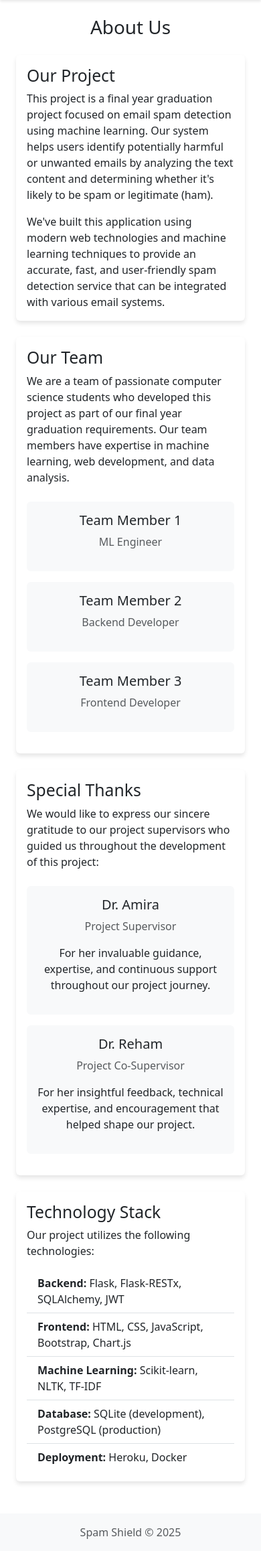
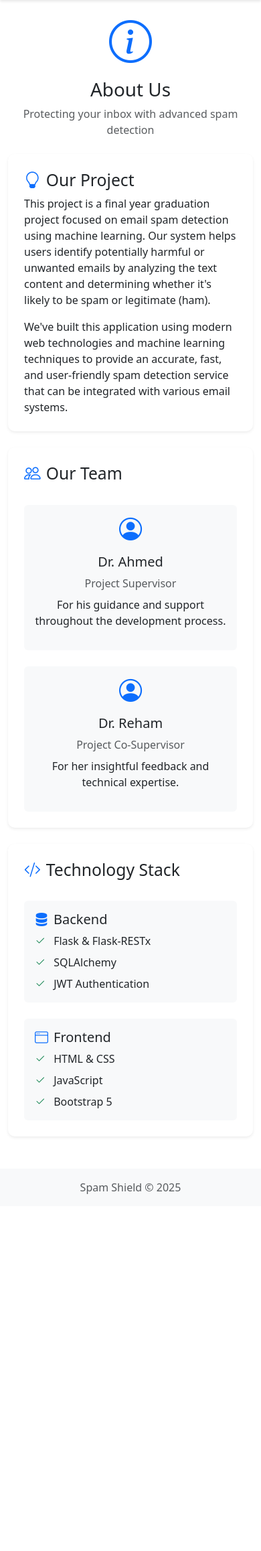
Before and after one commit to loka1/Spam-Shield, a Flask app: page /about in a window 390 px wide. Shown: the part 69-2385 px from the top of the page at 67% size. After the commit the page ends 1852 px from the top, so only its background shows below. Run offline with Flask 3, Linux system fonts and the light colour scheme.

Commit message:
Enhance About and Check pages with refined UI, icons, and responsive design

```diff
--- a/static/css/style.css
+++ b/static/css/style.css
@@ -273,3 +273,62 @@ a.text-primary {
 a.text-primary:hover {
     text-decoration: underline;
 }
+
+/* Check page specific styles */
+textarea.form-control-lg {
+    min-height: 200px;
+}
+
+.progress {
+    border-radius: 10px;
+    background-color: #e9ecef;
+}
+
+.modal-content {
+    border: none;
+    border-radius: 15px;
+}
+
+.modal-header, .modal-footer {
+    background-color: transparent;
+}
+
+/* About page specific styles */
+.team-member {
+    transition: transform 0.3s ease;
+}
+
+.team-member:hover {
+    transform: translateY(-5px);
+}
+
+.tech-stack {
+    height: 100%;
+    transition: transform 0.3s ease;
+}
+
+.tech-stack:hover {
+    transform: translateY(-5px);
+}
+
+.tech-stack ul li {
+    margin-bottom: 0.5rem;
+}
+
+.tech-stack ul li:last-child {
+    margin-bottom: 0;
+}
+
+.tech-stack i.bi-check2 {
+    margin-right: 0.5rem;
+}
+
+/* Common hover effects */
+.card {
+    transition: transform 0.3s ease, box-shadow 0.3s ease;
+}
+
+.card:hover {
+    transform: translateY(-5px);
+    box-shadow: 0 0.5rem 1rem rgba(0, 0, 0, 0.15);
+}
--- a/templates/about.html
+++ b/templates/about.html
@@ -3,14 +3,20 @@
 {% block title %}About Us{% endblock %}
 
 {% block content %}
-<div class="container">
-    <div class="row">
+<div class="row justify-content-center">
     <div class="col-lg-8 mx-auto">
-            <h1 class="text-center mb-4">About Us</h1>
+        <div class="text-center mb-4">
+            <i class="bi bi-info-circle display-1 text-primary"></i>
+            <h1 class="mt-3">About Us</h1>
+            <p class="text-muted">Protecting your inbox with advanced spam detection</p>
+        </div>
 
-            <div class="card mb-4">
-                <div class="card-body">
-                    <h2 class="card-title">Our Project</h2>
+        <div class="card shadow-sm mb-4">
+            <div class="card-body p-4">
+                <h2 class="card-title d-flex align-items-center">
+                    <i class="bi bi-lightbulb text-primary me-2"></i>
+                    Our Project
+                </h2>
                 <p class="card-text">
                     This project is a final year graduation project focused on email spam detection using machine learning.
                     Our system helps users identify potentially harmful or unwanted emails by analyzing the text content
@@ -23,77 +29,67 @@
             </div>
         </div>
 
-            <div class="card mb-4">
-                <div class="card-body">
-                    <h2 class="card-title">Our Team</h2>
-                    <p class="card-text">
-                        We are a team of passionate computer science students who developed this project as part of our
-                        final year graduation requirements. Our team members have expertise in machine learning, web development,
-                        and data analysis.
-                    </p>
-                    <div class="row mt-4">
-                        <div class="col-md-4 text-center mb-3">
-                            <div class="bg-light p-3 rounded">
-                                <h5>Team Member 1</h5>
-                                <p class="text-muted">ML Engineer</p>
+        <div class="card shadow-sm mb-4">
+            <div class="card-body p-4">
+                <h2 class="card-title d-flex align-items-center">
+                    <i class="bi bi-people text-primary me-2"></i>
+                    Our Team
+                </h2>
+                <div class="row g-4 mt-2">
+                    <div class="col-md-6">
+                        <div class="team-member text-center p-3 rounded bg-light">
+                            <i class="bi bi-person-circle display-4 text-primary"></i>
+                            <h5 class="mt-3">Dr. Ahmed</h5>
+                            <p class="text-muted mb-2">Project Supervisor</p>
+                            <p>For his guidance and support throughout the development process.</p>
                         </div>
                     </div>
-                        <div class="col-md-4 text-center mb-3">
-                            <div class="bg-light p-3 rounded">
-                                <h5>Team Member 2</h5>
-                                <p class="text-muted">Backend Developer</p>
-                            </div>
-                        </div>
-                        <div class="col-md-4 text-center mb-3">
-                            <div class="bg-light p-3 rounded">
-                                <h5>Team Member 3</h5>
-                                <p class="text-muted">Frontend Developer</p>
+                    <div class="col-md-6">
+                        <div class="team-member text-center p-3 rounded bg-light">
+                            <i class="bi bi-person-circle display-4 text-primary"></i>
+                            <h5 class="mt-3">Dr. Reham</h5>
+                            <p class="text-muted mb-2">Project Co-Supervisor</p>
+                            <p>For her insightful feedback and technical expertise.</p>
                         </div>
                     </div>
                 </div>
             </div>
         </div>
 
-            <div class="card mb-4">
-                <div class="card-body">
-                    <h2 class="card-title">Special Thanks</h2>
-                    <p class="card-text">
-                        We would like to express our sincere gratitude to our project supervisors who guided us throughout
-                        the development of this project:
-                    </p>
-                    <div class="row mt-4">
-                        <div class="col-md-6 text-center mb-3">
-                            <div class="bg-light p-3 rounded">
-                                <h5>Dr. Amira</h5>
-                                <p class="text-muted">Project Supervisor</p>
-                                <p>For her invaluable guidance, expertise, and continuous support throughout our project journey.</p>
+        <div class="card shadow-sm">
+            <div class="card-body p-4">
+                <h2 class="card-title d-flex align-items-center">
+                    <i class="bi bi-code-slash text-primary me-2"></i>
+                    Technology Stack
+                </h2>
+                <div class="row g-4 mt-2">
+                    <div class="col-md-6">
+                        <div class="tech-stack p-3 rounded bg-light">
+                            <h5 class="d-flex align-items-center">
+                                <i class="bi bi-server text-primary me-2"></i> Backend
+                            </h5>
+                            <ul class="list-unstyled mb-0">
+                                <li><i class="bi bi-check2 text-success"></i> Flask & Flask-RESTx</li>
+                                <li><i class="bi bi-check2 text-success"></i> SQLAlchemy</li>
+                                <li><i class="bi bi-check2 text-success"></i> JWT Authentication</li>
+                            </ul>
                         </div>
                     </div>
-                        <div class="col-md-6 text-center mb-3">
-                            <div class="bg-light p-3 rounded">
-                                <h5>Dr. Reham</h5>
-                                <p class="text-muted">Project Co-Supervisor</p>
-                                <p>For her insightful feedback, technical expertise, and encouragement that helped shape our project.</p>
-                            </div>
-                        </div>
-                    </div>
-                </div>
-            </div>
-
-            <div class="card">
-                <div class="card-body">
-                    <h2 class="card-title">Technology Stack</h2>
-                    <p class="card-text">Our project utilizes the following technologies:</p>
-                    <ul class="list-group list-group-flush">
-                        <li class="list-group-item"><strong>Backend:</strong> Flask, Flask-RESTx, SQLAlchemy, JWT</li>
-                        <li class="list-group-item"><strong>Frontend:</strong> HTML, CSS, JavaScript, Bootstrap, Chart.js</li>
-                        <li class="list-group-item"><strong>Machine Learning:</strong> Scikit-learn, NLTK, TF-IDF</li>
-                        <li class="list-group-item"><strong>Database:</strong> SQLite (development), PostgreSQL (production)</li>
-                        <li class="list-group-item"><strong>Deployment:</strong> Heroku, Docker</li>
+                    <div class="col-md-6">
+                        <div class="tech-stack p-3 rounded bg-light">
+                            <h5 class="d-flex align-items-center">
+                                <i class="bi bi-window text-primary me-2"></i> Frontend
+                            </h5>
+                            <ul class="list-unstyled mb-0">
+                                <li><i class="bi bi-check2 text-success"></i> HTML & CSS</li>
+                                <li><i class="bi bi-check2 text-success"></i> JavaScript</li>
+                                <li><i class="bi bi-check2 text-success"></i> Bootstrap 5</li>
                             </ul>
                         </div>
                     </div>
                 </div>
             </div>
         </div>
+    </div>
+</div>
 {% endblock %}
```
Also changed, not shown: templates/check.html (+35 -24 lines). Lines whose indentation alone changed are shown as unchanged.
